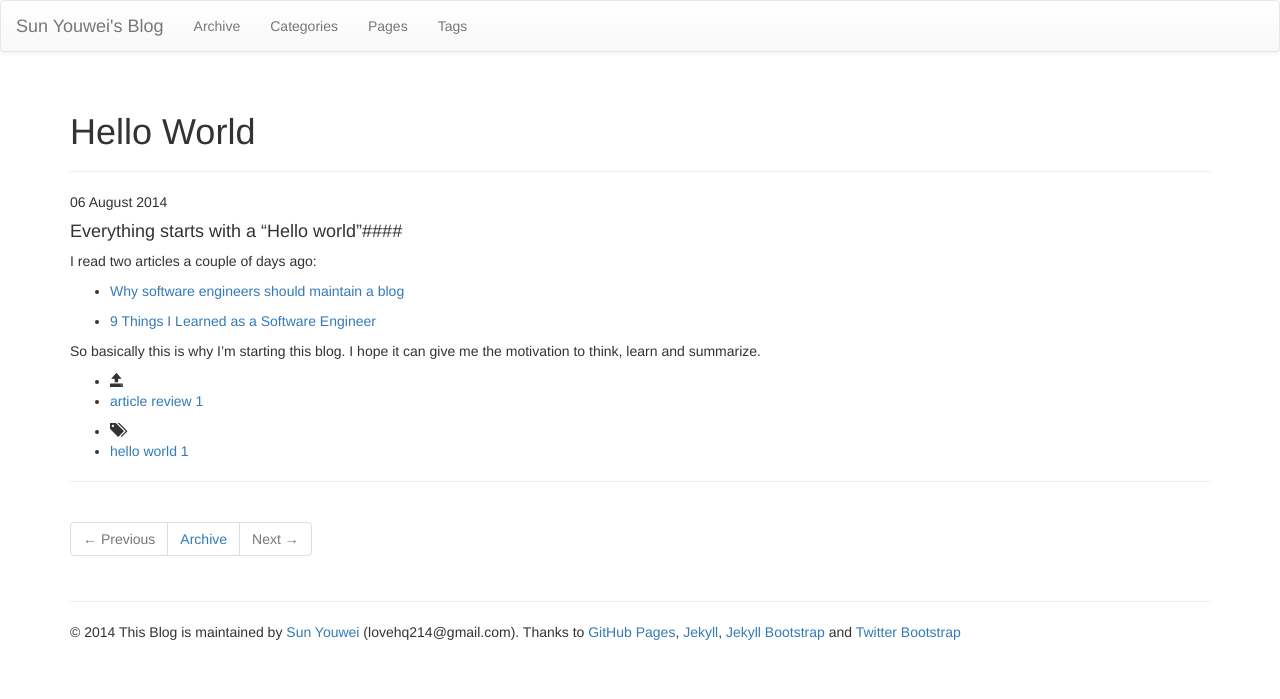
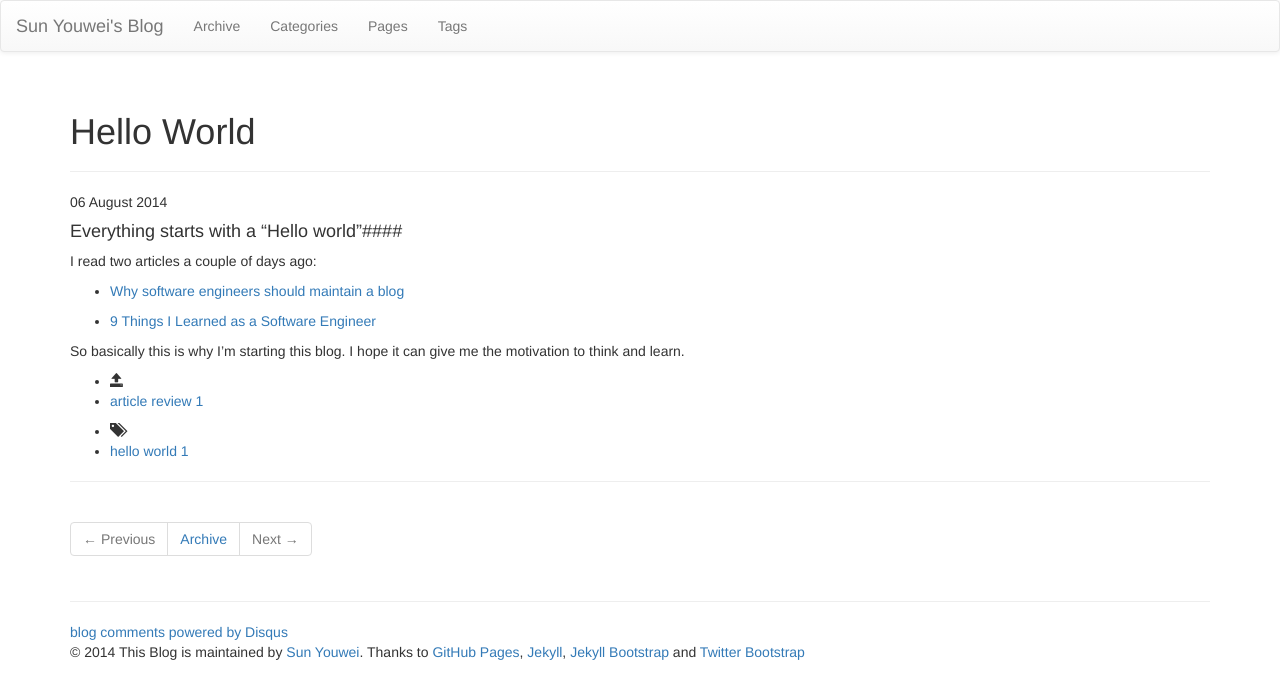
Before and after one commit to lovehq/blog, a Jekyll site: the page built from _posts/2014-08-06-hello-world.md, in a window 1280 px wide. Shown: the top 699 px of the page. Built offline with Jekyll 4.4.1, drawn with Linux system fonts in a browser that asks for light colours; nearby versions of some CDN libraries; library files that are not in the unit come from our copies; comment, search, counter and statistics services are not loaded.

Commit message:
add comments function

```diff
--- a/_config.yml
+++ b/_config.yml
@@ -54,7 +54,9 @@
   #   - Only the following values are falsy: ["", null, false]
   #   - When setting BASE_PATH it must be a valid url.
   #     This means always setting the protocol (http|https) or prefixing with "/"
+
   BASE_PATH : /blog
+  #BASE_PATH : false
 
   # By default, the asset_path is automatically defined relative to BASE_PATH plus the enabled theme.
   # ex: [BASE_PATH]/assets/themes/[THEME-NAME]
@@ -80,13 +82,13 @@
   # Set 'provider' to false to turn commenting off globally.
   #
   comments :
-    provider : false
+    provider : disqus
     disqus :
-      short_name : jekyllbootstrap
+      short_name : lovehq
     livefyre :
       site_id : 123
     intensedebate :
-      account : 123abc
+      account : a7b667bffef50e829e9881535f7a5ed4
     facebook :
       appid : 123
       num_posts: 5
--- a/_includes/themes/bootstrap-3/default.html
+++ b/_includes/themes/bootstrap-3/default.html
@@ -80,7 +80,7 @@
 
     <div id="footer">
       <div class="container">
-        <p>&copy; {{ site.time | date: '%Y' }} This Blog is maintained by <a href="https://github.com/lovehq">{{ site.author.name }}</a> ({{ site.author.email }}).
+        <p>&copy; {{ site.time | date: '%Y' }} This Blog is maintained by <a href="https://github.com/lovehq">{{ site.author.name }}</a>.
           Thanks to <a href="http://pages.github.com">GitHub Pages</a>, <a href="http://jekyllrb.com/">Jekyll</a>, <a href="http://jekyllbootstrap.com" target="_blank" title="The Definitive Jekyll Blogging Framework">Jekyll Bootstrap</a>
           and <a href="http://twitter.github.com/bootstrap/" target="_blank">Twitter Bootstrap</a>
         </p>
--- a/_posts/2014-08-06-hello-world.md
+++ b/_posts/2014-08-06-hello-world.md
@@ -16,4 +16,4 @@
 
 - [9 Things I Learned as a Software Engineer](https://medium.com/@maebert/9-things-i-learned-as-a-software-engineer-c2c9f76c9266)
 
-So basically this is why I'm starting this blog. I hope it can give me the motivation to think, learn and summarize.
+So basically this is why I'm starting this blog. I hope it can give me the motivation to think and learn.
```
